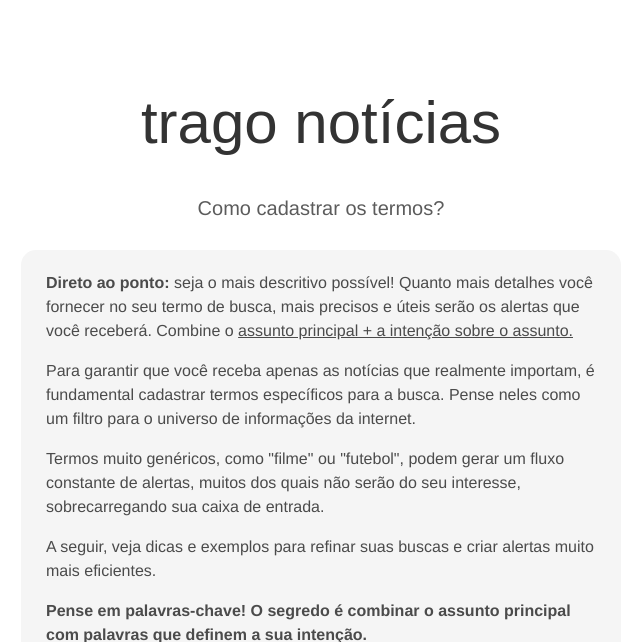
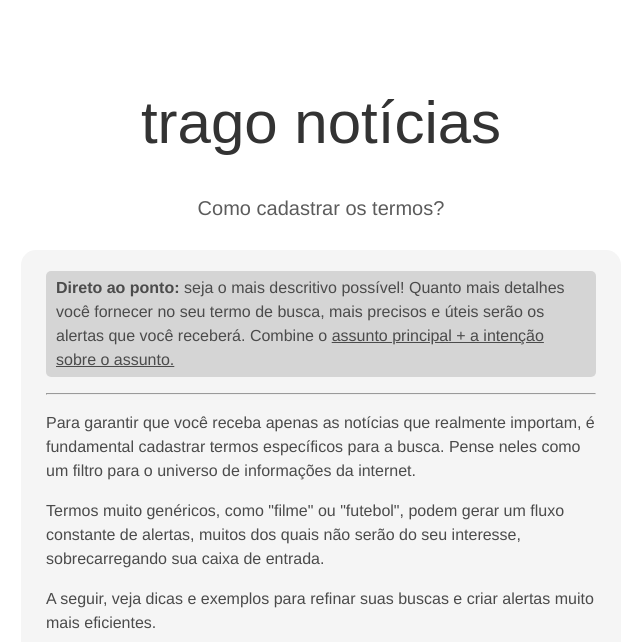
Before and after one commit to vitoriadeo/trago-noticias, a Flask app: page /about/guide in a window 1280 px wide. Shown: the top 642 px of the page, without its empty margins (319-959 px from the left). Run offline with Flask 3, Linux system fonts and the light colour scheme; some libraries are stand-ins or nearby versions; some web fonts are replaced.

Commit message:
feat(blockquote): adicionar tag + css para citação na pg guide

```diff
--- a/app/static/css/style.css
+++ b/app/static/css/style.css
@@ -9,6 +9,15 @@ body {
     font-optical-sizing: auto;
     font-weight: 400;
     font-style: normal;
+}
+
+blockquote {
+    background-color: #bbbbbb8a;
+    margin-left: 0px;
+    width: 100%;
+    padding: 5px 10px;
+    box-sizing: border-box;
+    border-radius: 5px;
 }
 
 a {
--- a/app/templates/guide.html
+++ b/app/templates/guide.html
@@ -6,10 +6,11 @@
 <h2 id="subtitle">Como cadastrar os termos?</h2>
 
 <section class="content">
-    <p><b>Direto ao ponto:</b> seja o mais descritivo possível! Quanto mais detalhes você fornecer no seu termo de
+    <blockquote><b>Direto ao ponto:</b> seja o mais descritivo possível! Quanto mais detalhes você fornecer no seu termo de
         busca, mais
         precisos e úteis serão os alertas que você receberá. Combine o <u>assunto principal + a intenção sobre o
-            assunto.</u></p>
+            assunto.</u></blockquote>
+            <hr>
     <p>Para garantir que você receba apenas as notícias que realmente importam, é fundamental cadastrar termos
         específicos
         para a busca. Pense neles como um filtro para o universo de informações da internet.</p>
```
